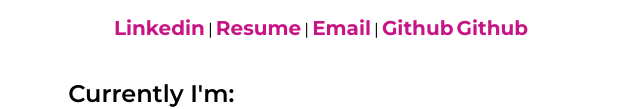
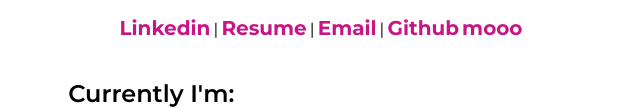
Before and after one commit to kyla0509/kyla0509.github.io, a plain HTML site: page index.html in a window 1280 px wide. Shown: the part 243-352 px from the top of the page, without its empty margins (319-959 px from the left). Drawn offline with Linux system fonts and the light colour scheme.

Commit message:
moos webpage

```diff
--- a/index.html
+++ b/index.html
@@ -25,7 +25,7 @@
             <a href="https://drive.google.com/file/d/1moeBbNgmksU_-uy4ZQPDq9ICXOFo7GSE/view?usp=sharing">Resume</a> |
             <a href="mailto:ramosk10@tcnj.edu">Email</a> |
             <a href="https://github.com/kyla0509">Github</a>
-            <a href="/themoos.html">Github</a>
+            <a href="/themoos.html">mooo</a>
         </nav>
         <br>
         <section>
```
